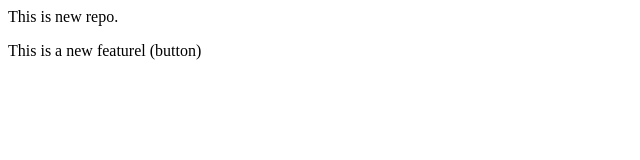
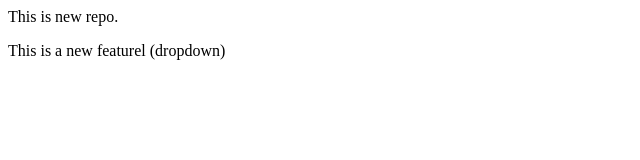
Before and after one commit to sukanysk36/localrepo, a plain HTML site: page LocalRepo/index.html in a window 1280 px wide. Shown: the full height of the page, 0-640 px from the left. Drawn offline with Linux system fonts and the light colour scheme.

Commit message:
Add dropdown

```diff
--- a/LocalRepo/index.html
+++ b/LocalRepo/index.html
@@ -1,2 +1,2 @@
 <p>This is new repo.</p>
-<p>This is a new featurel (button)</p>
+<p>This is a new featurel (dropdown)</p>
```
